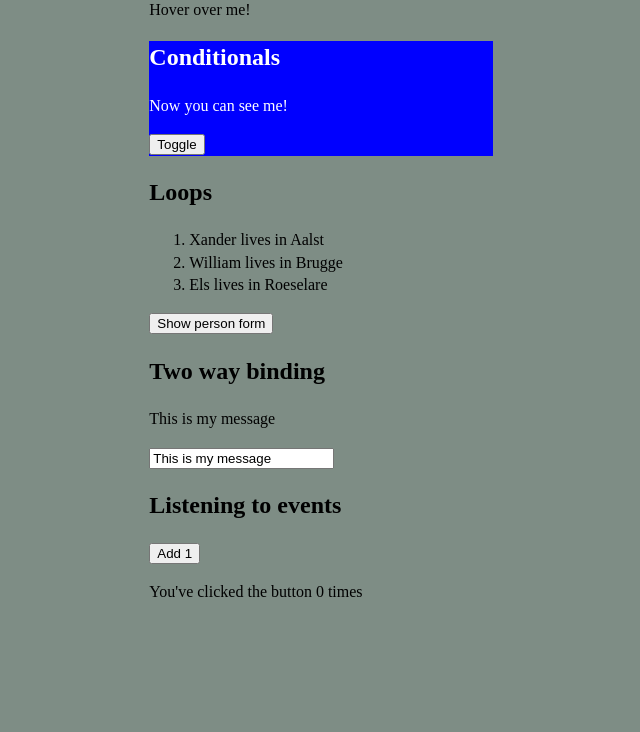
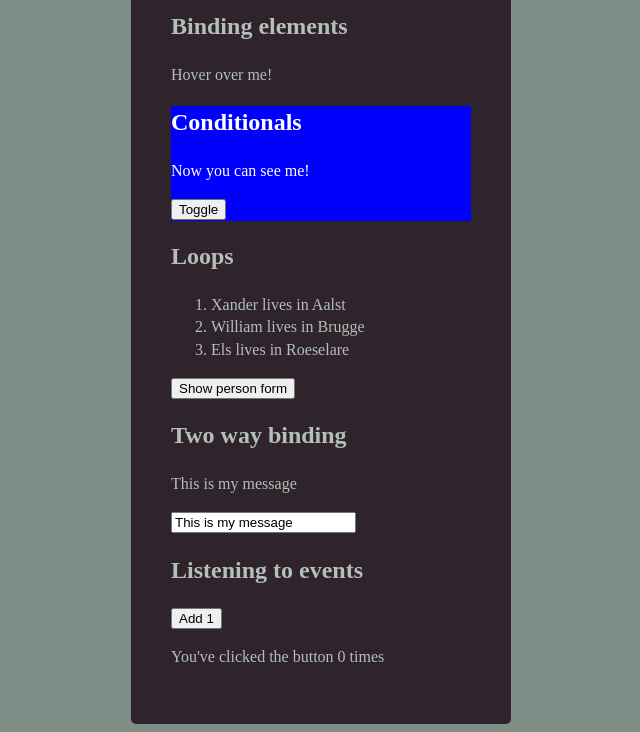
Before and after one commit to MattiasVermeersch/Vue_practice, a plain HTML site: page index.html in a window 1280 px wide. Shown: the part 150-882 px from the top of the page, without its empty margins (319-959 px from the left). Before the commit the page ends 800 px from the top, so only its background shows below. Drawn offline with Linux system fonts and the light colour scheme.

Commit message:
Add comment to coindesk

```diff
--- a/css/site.css
+++ b/css/site.css
@@ -7,7 +7,7 @@ body {
     line-height: 1.4;
 }
 
-#coindesk {
+#coindesk, #app {
     margin-top: 20px;
     width: 300px;
     padding: 0 40px 40px;
```
Also changed, not shown: coindesk.html (+1 -0 lines).
